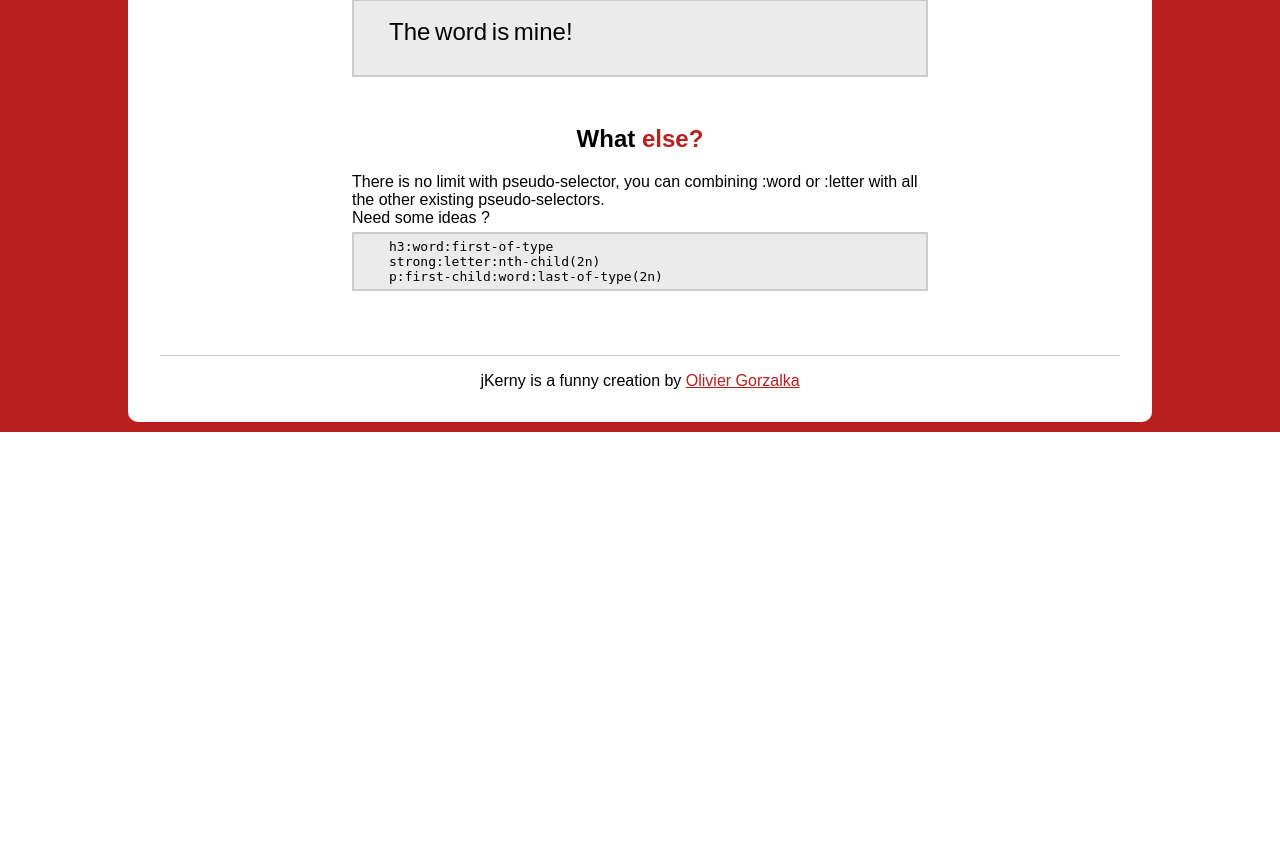
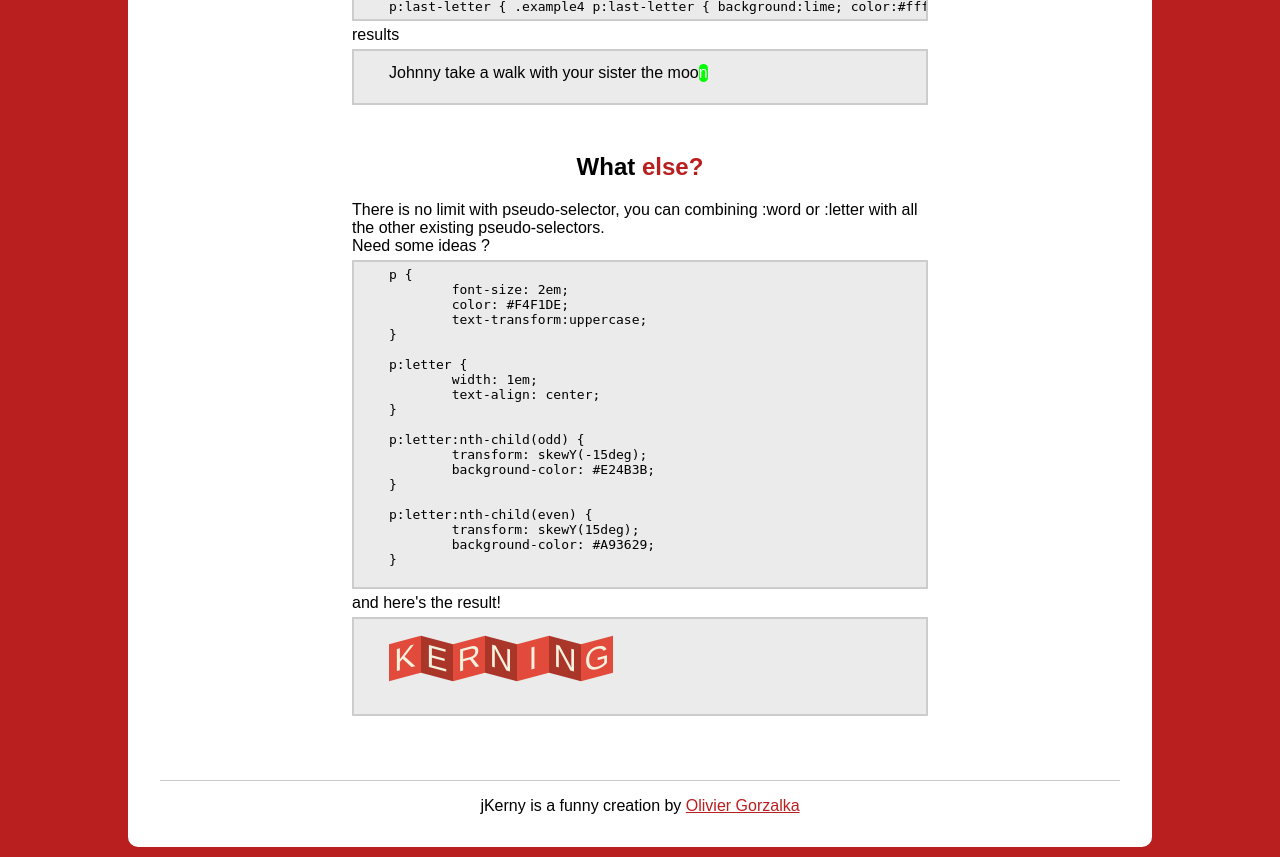
Before and after one commit to ogorzalka/jKerny, a PHP site: page / in a window 1280 px wide. Shown: the part 2018-2875 px from the top of the page. Before the commit the page ends 2450 px from the top, so only its background shows below. Run offline with PHP 8.4, Linux system fonts and the light colour scheme; some libraries are stand-ins or nearby versions.

Commit message:
updated demo

```diff
--- a/css/global.css
+++ b/css/global.css
@@ -137,3 +137,30 @@ footer {
 	font-size: 1.5em;
 	-jkerny-word-spacing: -2px -2px -2px -2px;
 }
+
+.example7 p {
+	font-size: 2em;
+	color: #F4F1DE;
+	text-transform:uppercase;
+}
+
+.example7 p:letter {
+	width: 1em;
+	text-align: center;
+}
+
+.example7 p:letter:nth-child(odd) {
+	-webkit-transform: skewY(-15deg);
+	-moz-transform: skewY(-15deg);
+	-o-transform: skewY(-15deg);
+	transform: skewY(-15deg);
+	background-color: #E24B3B;
+}
+
+.example7 p:letter:nth-child(even) {
+	-webkit-transform: skewY(15deg);
+	-moz-transform: skewY(15deg);
+	-o-transform: skewY(15deg);
+	transform: skewY(15deg);
+	background-color: #A93629;
+}
--- a/index.html
+++ b/index.html
@@ -6,7 +6,7 @@
 	<title>jKerny.js, jQuery plugin to make kerning easy</title>
 	<meta name="description" content="jKerny.js, kerning get easy">
 	<meta name="author" content="Olivier Gorzalka">
-	<meta name="viewport" content="width=1024, user-scalable=yes">
+	<meta name="viewport" content="user-scalable=yes">
 	<link rel="stylesheet" href="css/global.css">
 </head>
 <body class="deck-container">
@@ -20,13 +20,35 @@
 	<h2>Installation&nbsp;?</h2>
 	Just include <a href="http://jquery.com" title="jQuery motherfucker">the latest jquery library</a> and the jKerny plugin and you are right!
 
-	<h2>Let's take some examples</h2>
+	<h2>What about Kerning ?</h2>
+
+	<h3>-jkerny-letter-spacing</h3>
+
+	If you want to adjust the space between letter, jKerny let you use a simple property "-jkerny-letter-spacing", let's see!
+
+	<pre>p { font-size: 1.5em; -jkerny-letter-spacing: 2px -2px -1px -1px 2px; }</pre>
+	results
+	<div class="pre example5">
+		<p>Ah Men!</p>
+	</div>
+
+	<h3>-jkerny-word-spacing</h3>
+
+	Hey, you can also adjust word-spacing with the "-jkerny-word-spacing" property!
+
+	<pre>p { font-size: 1.5em; -jkerny-word-spacing: -2px -2px -2px -2px; }</pre>
+	results
+	<div class="pre example6">
+		<p>The word is mine!</p>
+	</div>
+
+	<h2>And now, let me introduce you the pseudo-selectors of the future!</h2>
 	<h3>:first-word &amp; :word:first-child</h3>
 	You want to style the first word and apply a hover effect, no problem!
 	<pre>p:word:first-child { color:red; }</pre>
 	or
 	<pre>p:first-word { color:red; } p:first-word:hover { color:yellow; }</pre>
-	produce
+	results
 	<div class="pre example1">
 		<p>Johnny take a walk with your sister the moon</p>
 	</div>
@@ -36,7 +58,7 @@
 	<pre>p:word:last-child { font-weight:bold; background-color:red; color:#fff; }</pre>
 	or
 	<pre>p:last-word { font-weight:bold; background-color:red; color:#fff; }</pre>
-	produce
+	results
 	<div class="pre example2">
 		<p>Johnny take a walk with your sister the moon</p>
 	</div>
@@ -48,7 +70,7 @@
 	<pre>p:word:first-letter { font-size:2em; font-weight:bold; position:relative; top:0.2em; }</pre>
 	or
 	<pre>p:first-letter { 	font-size:2em; font-weight:bold; position:relative; top:0.2em; }</pre>
-	produce
+	results
 	<div class="pre example3">
 		<p>Johnny take a walk with your sister the moon</p>
 	</div>
@@ -58,40 +80,40 @@
 	<pre>p:word:last-letter { .example4 p:last-letter { background:lime; color:#fff; border-radius:5px; }</pre>
 	or
 	<pre>p:last-letter { .example4 p:last-letter { background:lime; color:#fff; border-radius:5px; }</pre>
-	produce
+	results
 	<div class="pre example4">
 		<p>Johnny take a walk with your sister the moon</p>
-	</div>
-
-	<h2>And what about Kerning ?</h2>
-
-	<h3>-jkerny-letter-spacing</h3>
-
-	If you want to adjust the space between letter, jKerny let you use a simple property "-jkerny-letter-spacing", let's see!
-
-	<pre>p { font-size: 1.5em; -jkerny-letter-spacing: 2px -2px -1px -1px 2px; }</pre>
-	produce
-	<div class="pre example5">
-		<p>Ah Men!</p>
-	</div>
-
-	<h3>-jkerny-word-spacing</h3>
-
-	Hey, you can also adjust word-spacing with the "-jkerny-word-spacing" property!
-
-	<pre>p { font-size: 1.5em; -jkerny-word-spacing: -2px -2px -2px -2px; }</pre>
-	produce
-	<div class="pre example6">
-		<p>The word is mine!</p>
 	</div>
 
 	<h2>What else?</h2>
 
 	There is no limit with pseudo-selector, you can combining :word or :letter with all the other existing pseudo-selectors.<br />Need some ideas&nbsp;?
 	<pre>
-h3:word:first-of-type
-strong:letter:nth-child(2n)
-p:first-child:word:last-of-type(2n)</pre>
+p {
+	font-size: 2em;
+	color: #F4F1DE;
+	text-transform:uppercase;
+}
+
+p:letter {
+	width: 1em;
+	text-align: center;
+}
+
+p:letter:nth-child(odd) {
+	transform: skewY(-15deg);
+	background-color: #E24B3B;
+}
+
+p:letter:nth-child(even) {
+	transform: skewY(15deg);
+	background-color: #A93629;
+}
+	</pre>
+	and here's the result!
+	<div class="pre example7">
+		<p>Kerning</p>
+	</div>
 </section>
 <footer>
 	jKerny is a funny creation by <a href="http://clearideaz.com" title="Clearideaz, webdesigner et développeur frontend sur Lille, France">Olivier Gorzalka</a>
```
